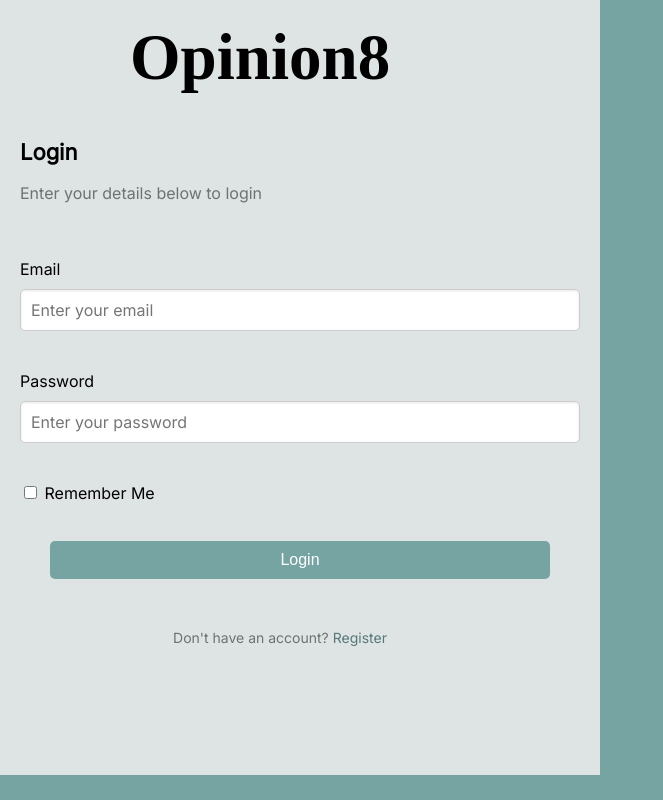
After one commit to nicole-buere/opinion8, a PHP site: page /views/index.php in a window 1280 px wide. The commit adds this page. Shown: the whole page, without its empty margins (0-663 px from the left). Run offline with PHP 8.4, Linux system fonts and the light colour scheme; some web fonts are replaced.

Commit message:
initial deisgn and layout for login page

```diff
--- a/css/login.css
+++ b/css/login.css
@@ -1,27 +1,105 @@
-/* css/login-page.css */
+/* font for subheadings, <p>, etc */
+@import url(https://fonts.googleapis.com/css?family=Inter);
+
+/* font for opinion8 title */
+@font-face {
+    font-family: "Geist";
+    src: url("https://pham.codes/d/GeistVF.woff2") format("woff2");
+}
+
+
 body {
     font-family: Arial, sans-serif;
-    background-color: #f0f0f0;
+    background-color: #76a4a3;
+    margin: 0; /* Remove default margin */
+    padding: 0; /* Remove default padding */
 }
 
 .login-box {
-    width: 300px;
-    margin: 100px auto;
-    padding: 20px;
-    background-color: #ffffff;
-    box-shadow: 0 0 10px rgba(0, 0, 0, 0.1);
+    display: flex;
+    flex-direction: column;
+    width: 600px;
+    height: 775px;
+    background-color: #dee3e3
 }
 
 .greeting h1 {
-    font-size: 24px;
-    text-align: center;
+    margin-left: 130px;
+    font-family: "Geist";
+    font-size: 65px;
+    margin-top: 20px;
+}
+
+.greeting h2 {
+    font-family: 'Inter';
+    font-size: 22px;
+    margin-left: 20px;
+}
+
+.greeting p{
+    font-family: 'Inter';
+    font-size:16px;
+    color: #6c7373;
+    margin-left: 20px;
+}
+
+.credentials{
+   margin-left: 20px;
+}
+
+.credentials label {
+    display: block;
+    margin-top: 40px;
+    font-family: 'Inter';
+    margin-bottom: 10px;
+}
+
+.credentials input[type="text"],
+.credentials input[type="password"] {
+    width: calc(100% - 20px); /* Adjust width to account for padding */
+    padding: 10px;
+    border: 1px solid #ccc;
+    border-radius: 5px;
+    box-shadow: inset 0 1px 3px rgba(0, 0, 0, 0.1);
+    font-size: 16px;
+    font-family: 'Inter';
+    box-sizing: border-box;
+}
+
+.credentials input[type="checkbox"] {
+    margin-right: 3px;
+}
+
+.credentials #rememberme {
     margin-bottom: 20px;
 }
 
-.credentials input {
-    width: 100%;
+.credentials input[type="submit"] {
+    margin-left: 30px;
+    width: 500px;
     padding: 10px;
-    margin: 10px 0;
-    border: 1px solid #ccc;
-    border-radius: 4px;
+    background-color: #76a4a3;
+    color: white;
+    border: none;
+    border-radius: 5px;
+    font-size: 16px;
+    cursor: pointer;
 }
+
+.credentials input[type="submit"]:hover {
+    background-color: #577979;
+}
+
+.credentials #registertext {
+    margin-top: 50px;
+    margin-right: 60px;
+    font-family: 'Inter';
+    font-size: 14px;
+    color: #6c7373;
+    text-align: center;
+}
+
+.credentials #registertext a {
+    color: #577979;
+    text-decoration: none;
+}
--- /dev/null
+++ b/views/index.php
@@ -0,0 +1,40 @@
+<!-- this is the login page -->
+<!DOCTYPE html>
+<html>
+<head>
+    <title>Opinion8 - Login Page</title>
+    <link rel="stylesheet" href="../css/login.css">
+</head>
+<body>
+    <div class="login-box">
+
+        <div class="greeting">
+            <h1>Opinion8</h1>
+            <h2>Login</h2>
+            <p>Enter your details below to login</p>
+        </div>
+
+        <div class="credentials">
+            <label for="username">Email</label>
+            <input type="text" name="username" id="username" placeholder="Enter your email">
+
+            <br>
+            <label for="password">Password</label>
+            <input type="password" name="password" id="password" placeholder="Enter your password">
+
+            <br>
+            <label id="rememberme">
+            <input type="checkbox" name="remember" id="remember"> Remember Me
+            </label>
+
+            <br>
+            <input type="submit" value="Login" id="login">
+            <p id="registertext">
+            Don't have an account? <a href="/register">Register</a>
+            <!-- placeholder pa lang yang register -->
+            </p>
+        </div>
+
+    </div>
+</body>
+</html>
```
Also changed, not shown: views/login.php (deleted, +0 -19 lines).
